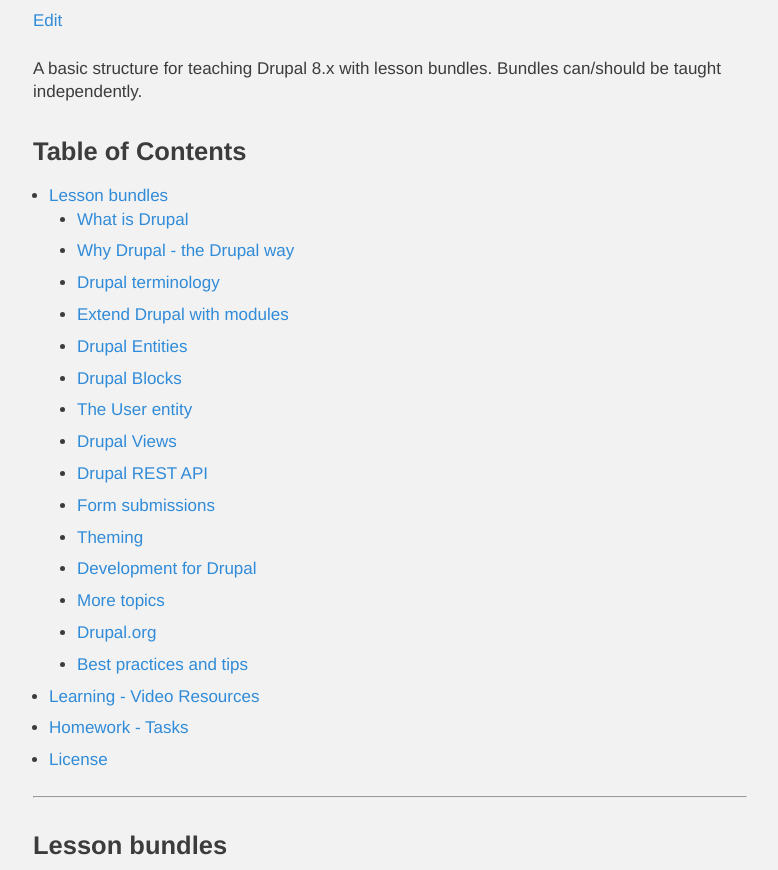
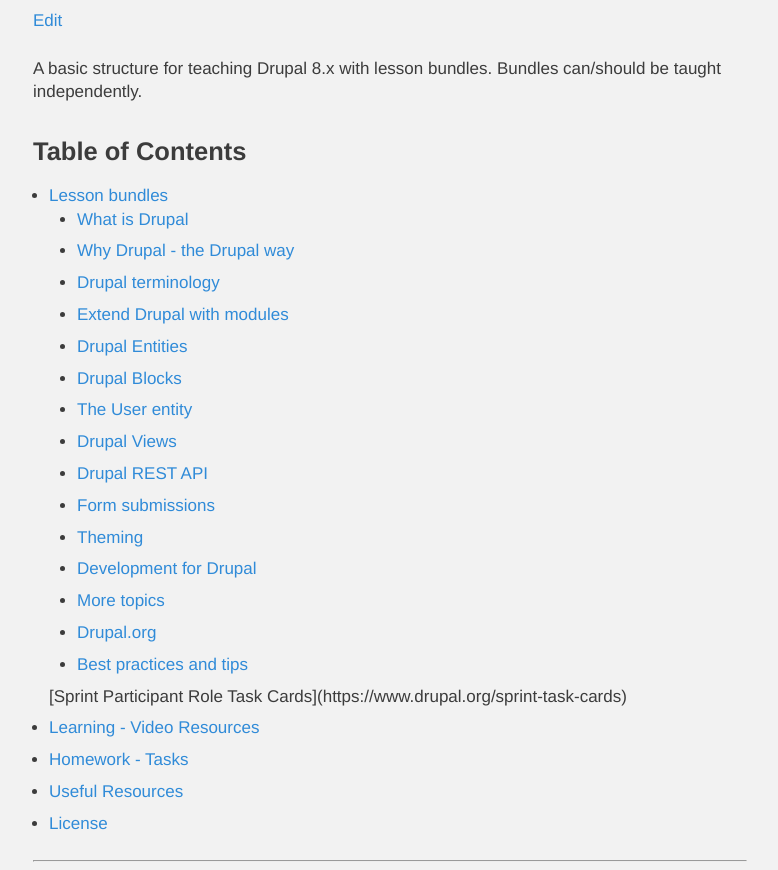
Before and after one commit to theodorosploumis/drupal-lessons, a plain HTML site: page docs/index.html in a window 1280 px wide. Shown: the part 64-934 px from the top of the page, without its empty margins (250-1028 px from the left). Drawn offline with Linux system fonts and the light colour scheme.

Commit message:
Update index.html

```diff
--- a/docs/index.html
+++ b/docs/index.html
@@ -30,9 +30,11 @@
 <li><a href="#drupalorg">Drupal.org</a></li>
 <li><a href="#best-practices-and-tips">Best practices and tips</a></li>
 </ul>
+  [Sprint Participant Role Task Cards](https://www.drupal.org/sprint-task-cards)
 </li>
 <li><a href="#learning---video-resources">Learning - Video Resources</a></li>
 <li><a href="#homework---tasks">Homework - Tasks</a></li>
+<li><a href="#useful-resources">Useful Resources</a></li>
 <li><a href="#license">License</a></li>
 </ul>
 <hr>
@@ -220,6 +222,10 @@
 <li>Create a multiuser blog</li>
 <li>Drupal as a Backend content hub (BaaS)</li>
 </ul>
+ <h2 id="useful-resources"><a class="header-link" href="#useful-resources"></a>Useful Resources</h2>
+<ul class="list">
+<li><a href="https://www.drupal.org/sprint-task-cards">Sprint Participant Role Task Cards</a></li>
+</ul>
 <h2 id="license"><a class="header-link" href="#license"></a>License</h2>
 <p><a rel="license" href="http://creativecommons.org/licenses/by-sa/4.0/"><img alt="Creative Commons License" style="border-width:0" src="https://i.creativecommons.org/l/by-sa/4.0/88x31.png" /></a><br />This work is licensed under a <a rel="license" href="http://creativecommons.org/licenses/by-sa/4.0/">Creative Commons Attribution-ShareAlike 4.0 International License</a>.</p>
 </body>
```
